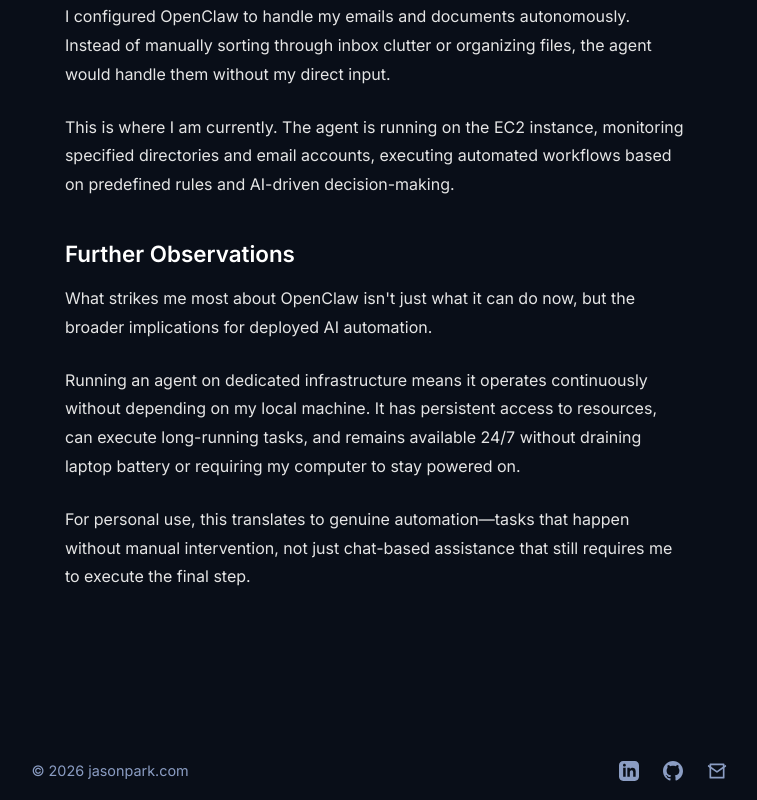
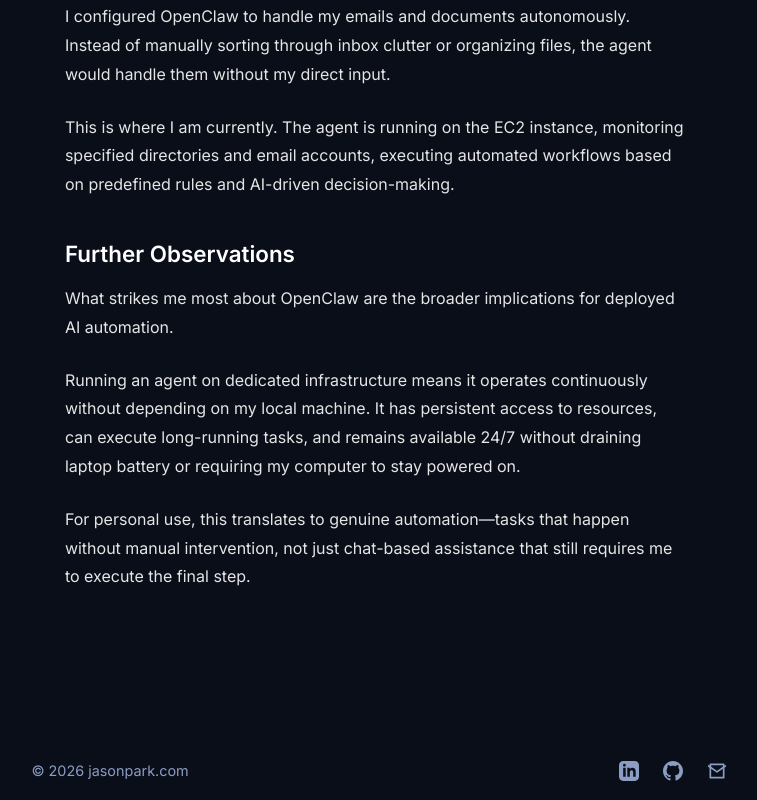
Before and after one commit to JasonFast23/visual-portfolio, a React (Create React App) app: page /blog/openclaw in a window 1280 px wide. Shown: the part 1843-2643 px from the top of the page, without its empty margins (263-1020 px from the left). Built offline with nearby package versions, Linux system fonts and the light colour scheme.

Commit message:
Update favicon and OpenClaw.js

```diff
--- a/src/pages/OpenClaw.js
+++ b/src/pages/OpenClaw.js
@@ -97,7 +97,7 @@
                 <p>I configured OpenClaw to handle my emails and documents autonomously. Instead of manually sorting through inbox clutter or organizing files, the agent would handle them without my direct input.</p>
                 <p>This is where I am currently. The agent is running on the EC2 instance, monitoring specified directories and email accounts, executing automated workflows based on predefined rules and AI-driven decision-making.</p>
                 <h3>Further Observations</h3>
-                <p>What strikes me most about OpenClaw isn't just what it can do now, but the broader implications for deployed AI automation.</p>
+                <p>What strikes me most about OpenClaw are the broader implications for deployed AI automation.</p>
                 <p>Running an agent on dedicated infrastructure means it operates continuously without depending on my local machine. It has persistent access to resources, can execute long-running tasks, and remains available 24/7 without draining laptop battery or requiring my computer to stay powered on.</p>
                 <p>For personal use, this translates to genuine automation—tasks that happen without manual intervention, not just chat-based assistance that still requires me to execute the final step.</p>
 
```
